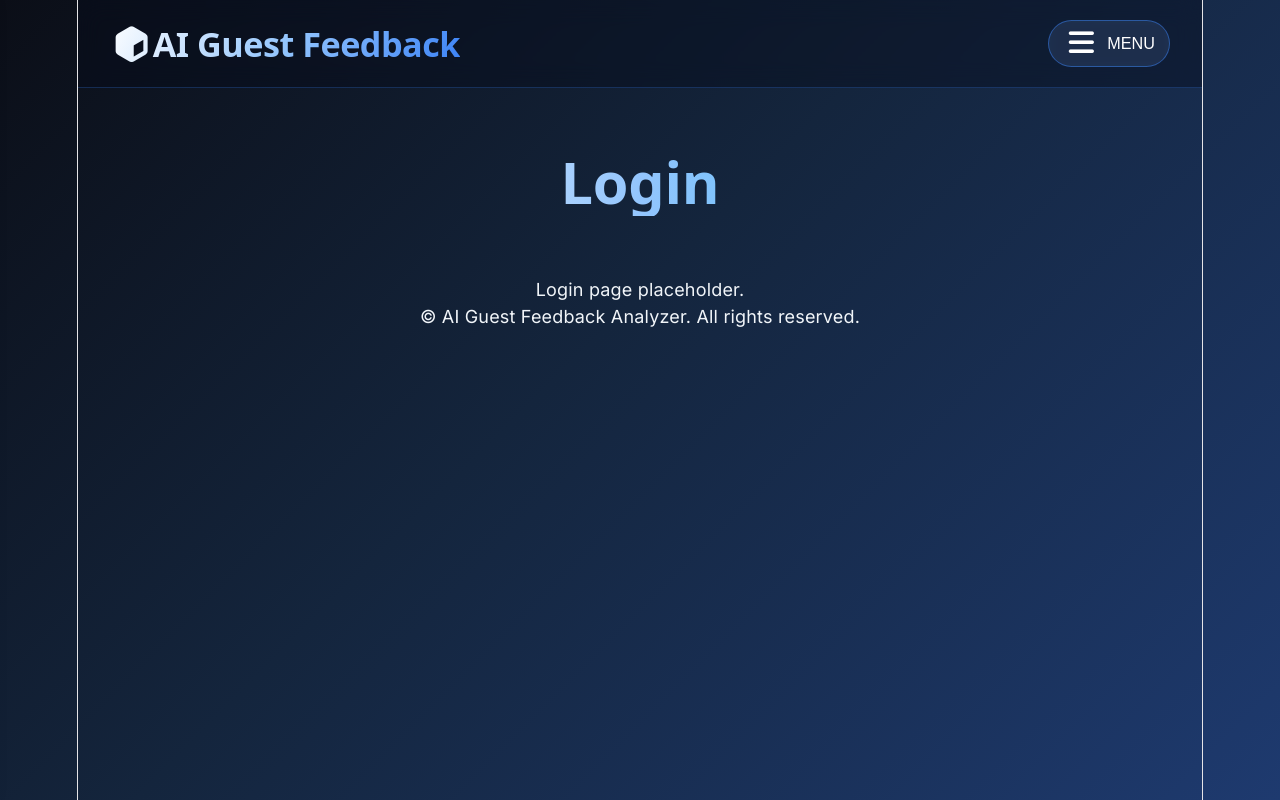
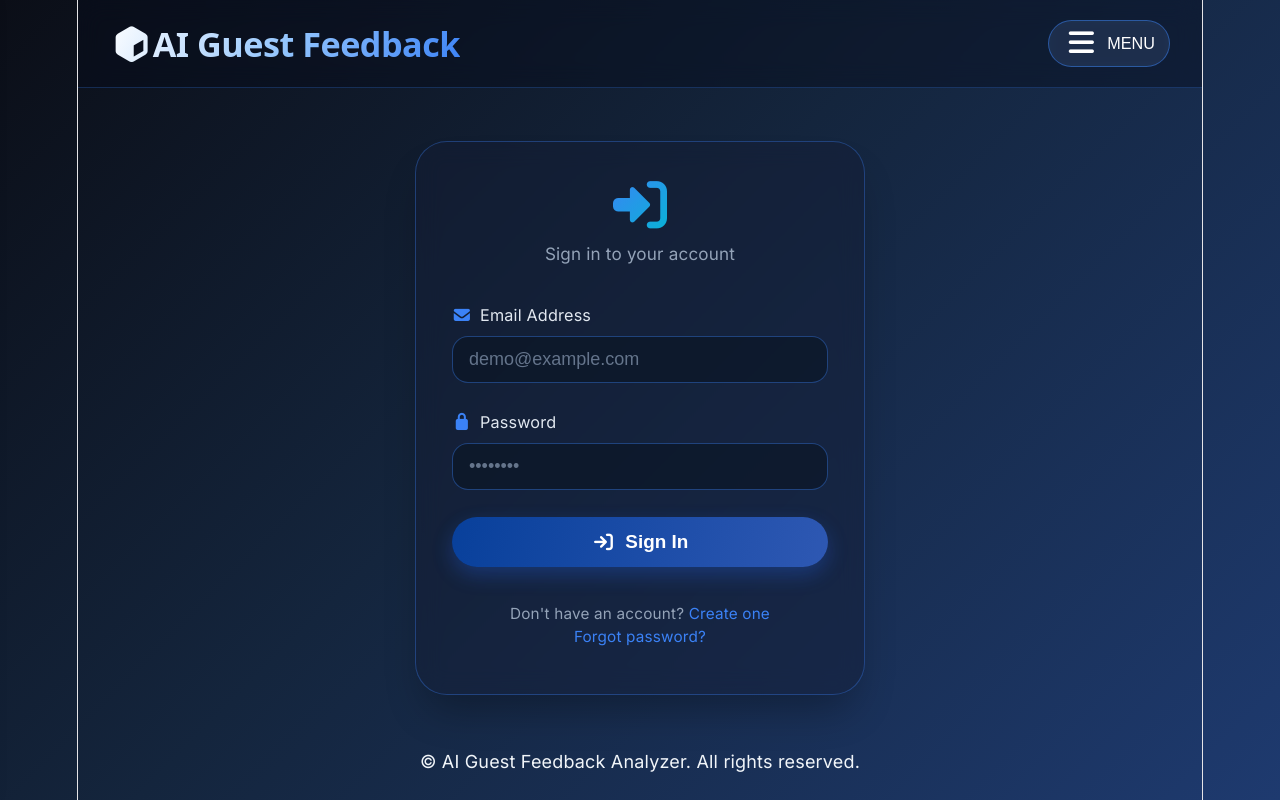
Before and after one commit to mnkshii/AI-Guest-Feedback, a React (Vite) app in the folder frontend/: page /login in a window 1280 px wide. Built offline with nearby package versions, Linux system fonts and the light colour scheme.

Commit message:
feat:created login page

```diff
--- a/frontend/src/App.css
+++ b/frontend/src/App.css
@@ -281,6 +281,133 @@ footer {
   border-top: 1px solid rgba(59, 130, 246, 0.25);
 }
 
+/*LOGIN PAGE STYLES */
+.login-container {
+  display: flex;
+  justify-content: center;
+  align-items: center;
+  min-height: calc(100vh - 140px); /* adjusts for navbar + footer */
+  padding: 2rem 1rem;
+}
+
+.login-card {
+  background: rgba(20, 30, 55, 0.45);
+  backdrop-filter: blur(12px);
+  border: 1px solid rgba(59, 130, 246, 0.35);
+  border-radius: 32px;
+  padding: 2rem 2rem 2.5rem;
+  width: 100%;
+  max-width: 450px;
+  box-shadow: 0 25px 40px -12px rgba(0, 0, 0, 0.3);
+  transition: transform 0.2s ease;
+}
+
+.login-card:hover {
+  transform: translateY(-5px);
+  border-color: #3b82f6;
+}
+
+.login-header {
+  text-align: center;
+  margin-bottom: 2rem;
+}
+
+.login-header i {
+  font-size: 3rem;
+  background: linear-gradient(135deg, #3b82f6, #06b6d4);
+  background-clip: text;
+  -webkit-background-clip: text;
+  color: transparent;
+  margin-bottom: 0.5rem;
+}
+
+.login-header h2 {
+  font-size: 1.8rem;
+  margin: 0.5rem 0 0.25rem;
+}
+
+.login-header p {
+  color: #94a3b8;
+  font-size: 0.95rem;
+}
+
+.input-group {
+  margin-bottom: 1.5rem;
+}
+
+.input-group label {
+  display: flex;
+  align-items: center;
+  gap: 8px;
+  font-size: 0.9rem;
+  font-weight: 500;
+  margin-bottom: 0.5rem;
+  color: #e2e8f0;
+}
+
+.input-group label i {
+  width: 20px;
+  color: #3b82f6;
+}
+
+.input-group input {
+  width: 100%;
+  padding: 12px 16px;
+  background: rgba(10, 20, 35, 0.6);
+  border: 1px solid rgba(59, 130, 246, 0.4);
+  border-radius: 16px;
+  color: white;
+  font-size: 1rem;
+  transition: all 0.2s;
+}
+
+.input-group input:focus {
+  outline: none;
+  border-color: #3b82f6;
+  box-shadow: 0 0 0 3px rgba(59, 130, 246, 0.2);
+}
+
+.input-group input::placeholder {
+  color: #64748b;
+}
+
+.login-btn {
+  width: 100%;
+  display: flex;
+  justify-content: center;
+  align-items: center;
+  gap: 10px;
+  margin-top: 0.5rem;
+}
+
+.login-error {
+  background: rgba(239, 68, 68, 0.2);
+  border: 1px solid #ef4444;
+  color: #fecaca;
+  padding: 10px;
+  border-radius: 12px;
+  text-align: center;
+  margin-bottom: 1.5rem;
+  font-size: 0.9rem;
+}
+
+.login-footer {
+  text-align: center;
+  margin-top: 2rem;
+  font-size: 0.85rem;
+  color: #94a3b8;
+}
+
+.login-footer a {
+  color: #3b82f6;
+  text-decoration: none;
+  font-weight: 500;
+}
+
+.login-footer a:hover {
+  text-decoration: underline;
+}
+
 /* ANIMATIONS */
 @keyframes fadeUp {
   0% { opacity: 0; transform: translateY(30px); }
--- a/frontend/src/pages/Login.jsx
+++ b/frontend/src/pages/Login.jsx
@@ -1,19 +1,88 @@
-import Navbar from "../components/Navbar";
+import { useState } from 'react';
+import { Link, useNavigate } from 'react-router-dom';
 
-function Login() {
+const Login = () => {
+  const [email, setEmail] = useState('');
+  const [password, setPassword] = useState('');
+  const [error, setError] = useState('');
+  const navigate = useNavigate();
+
+  const handleSubmit = (e) => {
+    e.preventDefault();
+    setError('');
+
+    // Simple validation (replace with real auth later)
+    if (!email || !password) {
+      setError('Please fill in both fields.');
+      return;
+    }
+
+    // Dummy authentication – replace with API call
+    if (email === 'demo@example.com' && password === 'password') {
+      alert('Login successful! Redirecting to dashboard...');
+      navigate('/dashboard');
+    } else {
+      setError('Invalid email or password. Try demo@example.com / password');
+    }
+
+  };
+
   return (
-    <div>
-      <section className="hero">
-        <h2>Login</h2>
-      </section>
-
-      <p>
-        Login page placeholder.
-      </p>
 
 
+    <div className="login-container">
+      <div className="login-card">
+        <div className="login-header">
+          <i className="fas fa-sign-in-alt"></i>
+          <p>Sign in to your account</p>
+        </div>
+
+        {error && <div className="login-error">{error}</div>}
+
+        <form onSubmit={handleSubmit}>
+          <div className="input-group">
+            <label htmlFor="email">
+              <i className="fas fa-envelope"></i> Email Address
+            </label>
+            <input
+              type="email"
+              id="email"
+              value={email}
+              onChange={(e) => setEmail(e.target.value)}
+              placeholder="demo@example.com"
+              autoComplete="email"
+            />
+          </div>
+
+          <div className="input-group">
+            <label htmlFor="password">
+              <i className="fas fa-lock"></i> Password
+            </label>
+            <input
+              type="password"
+              id="password"
+              value={password}
+              onChange={(e) => setPassword(e.target.value)}
+              placeholder="••••••••"
+              autoComplete="current-password"
+            />
+          </div>
+
+          <button type="submit" className="btn-glow login-btn">
+            <i className="fas fa-arrow-right-to-bracket"></i> Sign In
+          </button>
+        </form>
+
+        <div className="login-footer">
+          <p>Don't have an account? <Link to="/register">Create one</Link></p>
+          <p><Link to="/forgot-password">Forgot password?</Link></p>
+        </div>
+      </div>
     </div>
   );
-}
+};
 
 export default Login;
+
+
+//forgot page and registerpage are not created yet.
```
